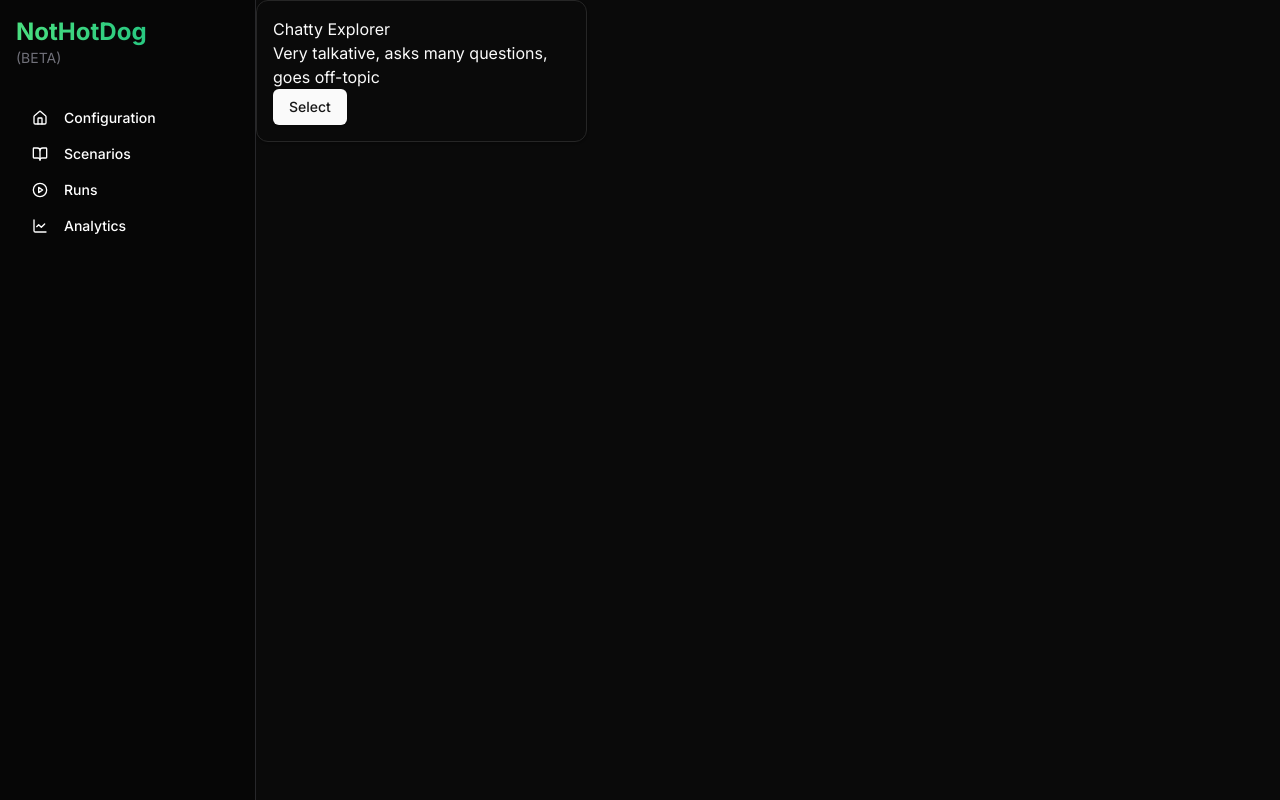
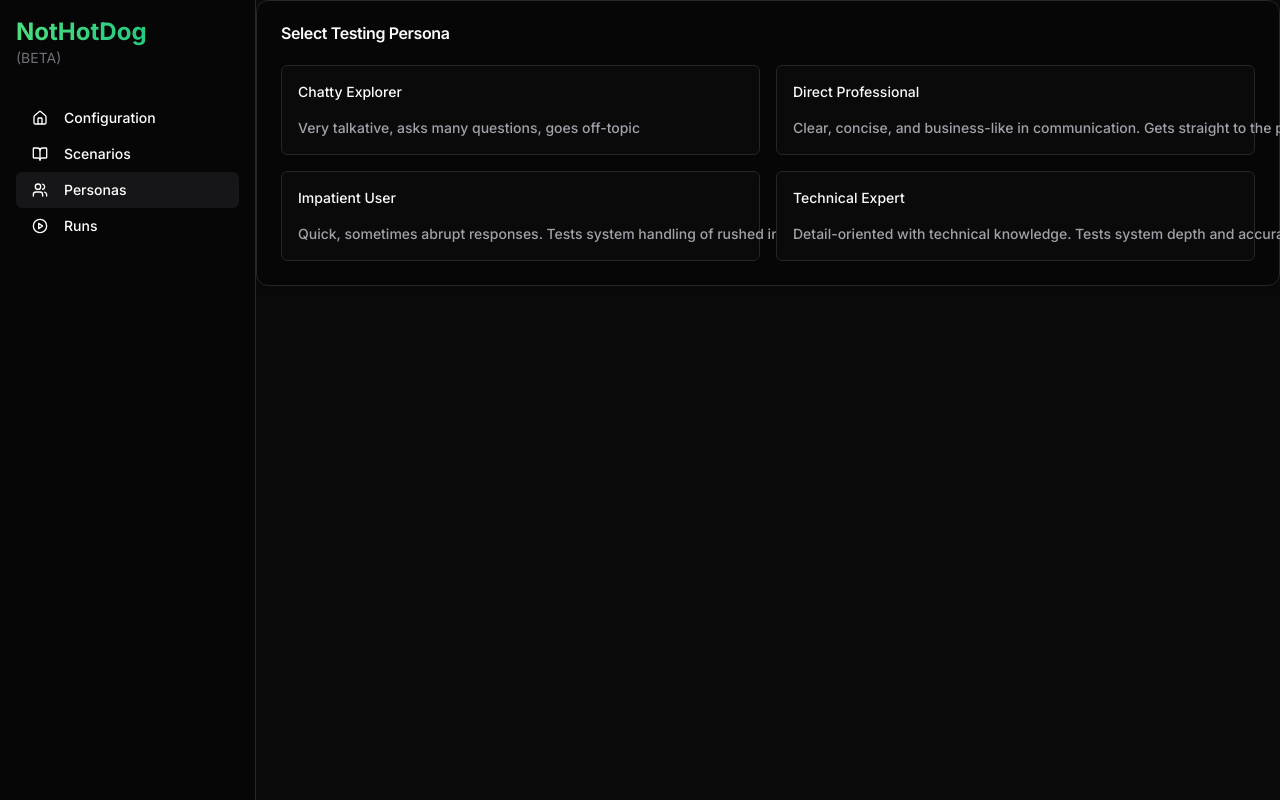
Before and after one commit to vedhsaka/Nothotdog, a Next.js app: page /tools/personas in a window 1280 px wide. Built offline with nearby package versions, Linux system fonts and the light colour scheme.

Commit message:
Add personas

```diff
--- a/src/app/tools/personas/page.tsx
+++ b/src/app/tools/personas/page.tsx
@@ -1,50 +1,18 @@
 'use client';
 
-import { Card } from "@/components/ui/card";
-import { Button } from "@/components/ui/button";
+import PersonaSelector from "@/components/tools/personaSelector";
+import { Card, CardHeader, CardContent, CardTitle } from "@/components/ui/card";
 import { useLocalStorage } from "@/hooks/useLocalStorage";
-import { Persona } from "@/types/persona";
-import { ChattyExplorer } from '@/services/agents/personas/variants/chattyExplorer';
-
-
-interface PersonaSelection {
-  endpointId: string;
-  personas: string[];
-}
-
 
 export default function PersonasPage() {
-  const availablePersonas: Persona[] = [ChattyExplorer];
-  const currentEndpoint: string = '';
-  const [selections, setSelections] = useLocalStorage<PersonaSelection[]>('persona-selections', []);
-
-  const handleSelect = (endpointId: string, personaId: string) => {
-    setSelections(prev => {
-      const existing = prev.find(s => s.endpointId === endpointId);
-      if (existing) {
-        return prev.map(s =>
-          s.endpointId === endpointId
-          ? {...s, personas: [...s.personas, personaId]}
-          : s
-        );
-      }
-      return [...prev, {endpointId, personas: [personaId]}];
-    });
-  };
+  const [selectedPersona, setSelectedPersona] = useLocalStorage<string | null>("selectedPersona", null);
 
   return (
-    <div className="grid grid-cols-3 gap-4">
-      {availablePersonas.map(persona => (
-        <Card key={persona.id}>
-          <div className="p-4">
-            <h3>{persona.name}</h3>
-            <p>{persona.description}</p>
-            <Button onClick={() => handleSelect(currentEndpoint, persona.id)}>
-              Select
-            </Button>
-          </div>
-        </Card>
-      ))}
-    </div>
+      <div className="space-y-6">
+        <PersonaSelector
+          selectedPersona={selectedPersona}
+          onSelectPersona={setSelectedPersona}
+        />
+      </div>
   );
 }
--- a/src/components/navigation/Sidebar.tsx
+++ b/src/components/navigation/Sidebar.tsx
@@ -4,7 +4,7 @@ import { Button } from "@/components/ui/button"
 import {
   Home,
   BookOpen,
-  LineChart,
+  Users,
   PlayCircle,
 } from 'lucide-react'
 
@@ -23,14 +23,14 @@ export default function Sidebar() {
       href: '/tools/test-cases'
     },
     {
+      label: 'Personas',
+      icon: Users,
+      href: '/tools/personas'
+    },
+    {
       label: 'Runs',
       icon: PlayCircle,
       href: '/tools/runs'
-    },
-    {
-      label: 'Analytics',
-      icon: LineChart,
-      href: '/tools/analytics'
     }
   ]
 
--- /dev/null
+++ b/src/components/tools/personaSelector.tsx
@@ -0,0 +1,51 @@
+import React from 'react';
+import { Card, CardHeader, CardContent, CardTitle } from "@/components/ui/card";
+import { Button } from "@/components/ui/button";
+import { Badge } from "@/components/ui/badge";
+import { ChattyExplorer } from '@/services/agents/personas/variants/chattyExplorer';
+import { DirectProfessional } from '@/services/agents/personas/variants/directProfessional';
+import { ImpatientUser } from '@/services/agents/personas/variants/impatientUser';
+import { TechnicalExpert } from '@/services/agents/personas/variants/technicalExpert';
+import { cn } from "@/lib/utils";
+
+const PERSONAS = [ChattyExplorer, DirectProfessional, ImpatientUser, TechnicalExpert];
+
+interface PersonaSelectorProps {
+  selectedPersona: string | null;
+  onSelectPersona: (personaId: string) => void;
+}
+
+export default function PersonaSelector({ selectedPersona, onSelectPersona }: PersonaSelectorProps) {
+  return (
+    <Card className="bg-black/40 border-zinc-800">
+      <CardHeader>
+        <CardTitle>Select Testing Persona</CardTitle>
+      </CardHeader>
+      <CardContent>
+        <div className="grid grid-cols-1 md:grid-cols-2 gap-4">
+          {PERSONAS.map((persona) => (
+            <Button
+              key={persona.id}
+              variant={selectedPersona === persona.id ? "default" : "outline"}
+              className={cn(
+                "h-auto p-4 flex flex-col items-start space-y-2",
+                selectedPersona === persona.id && "bg-primary"
+              )}
+              onClick={() => onSelectPersona(persona.id)}
+            >
+              <div className="flex items-center gap-2">
+                <span className="font-medium">{persona.name}</span>
+                {selectedPersona === persona.id && (
+                  <Badge className="bg-emerald-500/20 text-emerald-400">Selected</Badge>
+                )}
+              </div>
+              <p className="text-sm text-left text-zinc-400">
+                {persona.description}
+              </p>
+            </Button>
+          ))}
+        </div>
+      </CardContent>
+    </Card>
+  );
+}
--- a/src/services/agents/personas/variants/directProfessional.ts
+++ b/src/services/agents/personas/variants/directProfessional.ts
@@ -0,0 +1,5 @@
+export const DirectProfessional = {
+  id: 'direct-professional',
+  name: 'Direct Professional',
+  description: 'Clear, concise, and business-like in communication. Gets straight to the point.',
+};
--- a/src/services/agents/personas/variants/impatientUser.ts
+++ b/src/services/agents/personas/variants/impatientUser.ts
@@ -0,0 +1,5 @@
+export const ImpatientUser = {
+  id: 'impatient-user',
+  name: 'Impatient User',
+  description: 'Quick, sometimes abrupt responses. Tests system handling of rushed interactions.',
+};
--- a/src/services/agents/personas/variants/technicalExpert.ts
+++ b/src/services/agents/personas/variants/technicalExpert.ts
@@ -0,0 +1,5 @@
+export const TechnicalExpert = {
+  id: 'technical-expert',
+  name: 'Technical Expert',
+  description: 'Detail-oriented with technical knowledge. Tests system depth and accuracy.',
+};
```
Also changed, not shown: src/services/agents/personas/constants.ts (deleted), src/services/agents/personas/index.ts (deleted).
